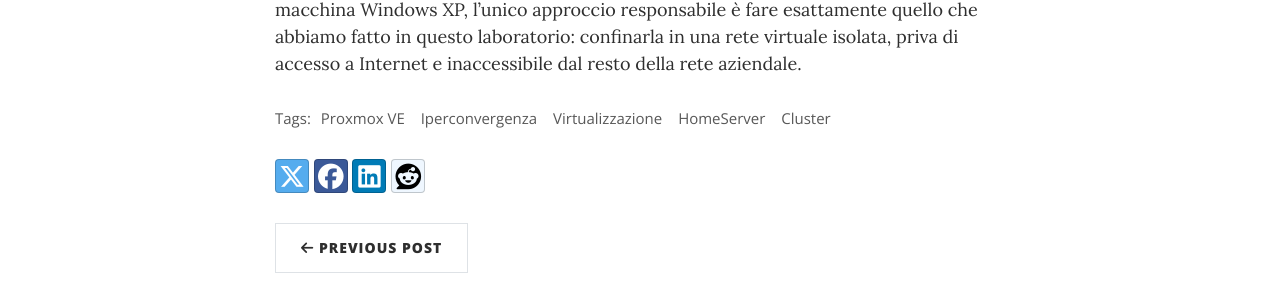
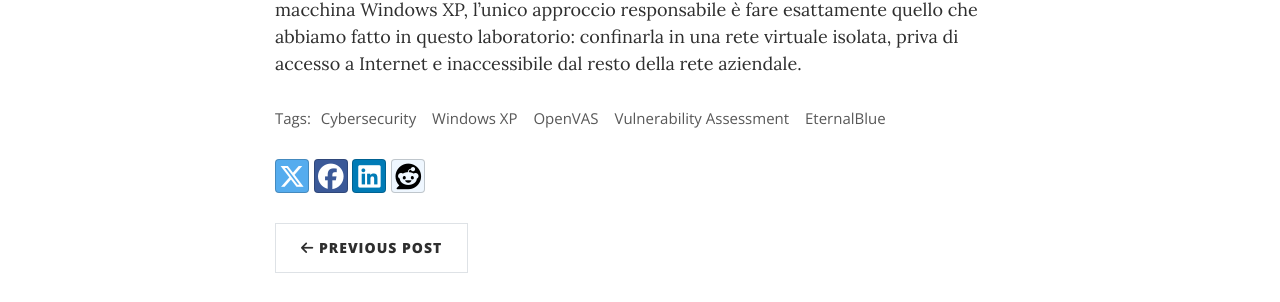
Before and after one commit to fede-ceo/fedeceo.github.io, a Jekyll site: the page built from _posts/2026-06-10-xp.md, in a window 1280 px wide and 900 px high, scrolled down 3724 px. Shown: the part 346-648 px from the top of the window. Built offline with Jekyll 4.4.1, drawn with Linux system fonts in a browser that asks for light colours; comment, search, counter and statistics services are not loaded.

Commit message:
Update 2026-06-10-xp.md

```diff
--- a/_posts/2026-06-10-xp.md
+++ b/_posts/2026-06-10-xp.md
@@ -5,7 +5,7 @@ subtitle: I rischi concreti di un sistema End of Life
 cover-img: /assets/img/xp/banner.png
 thumbnail-img: /assets/img/xp/logo.png
 share-img: /assets/img/path.jpg
-tags: [Proxmox VE, Iperconvergenza, Virtualizzazione, HomeServer, Cluster]
+tags: [Cybersecurity, Windows XP, OpenVAS, Vulnerability Assessment, EternalBlue]
 author: Federico Ceo
 ---
 
```
